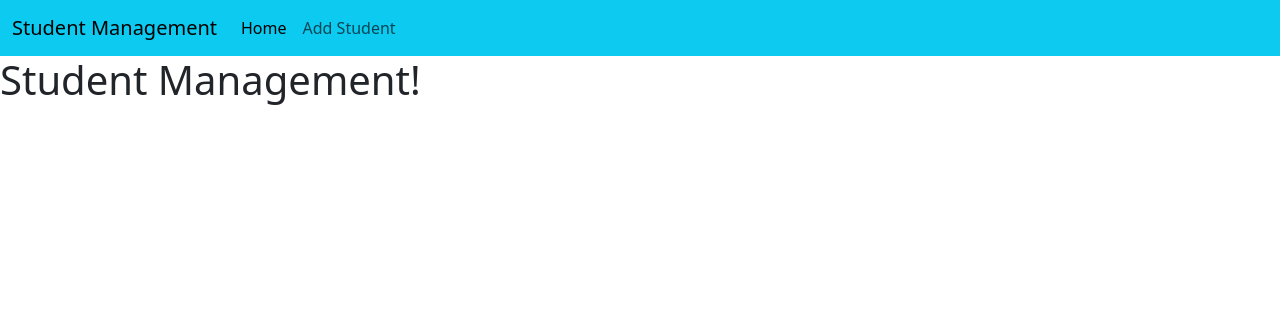
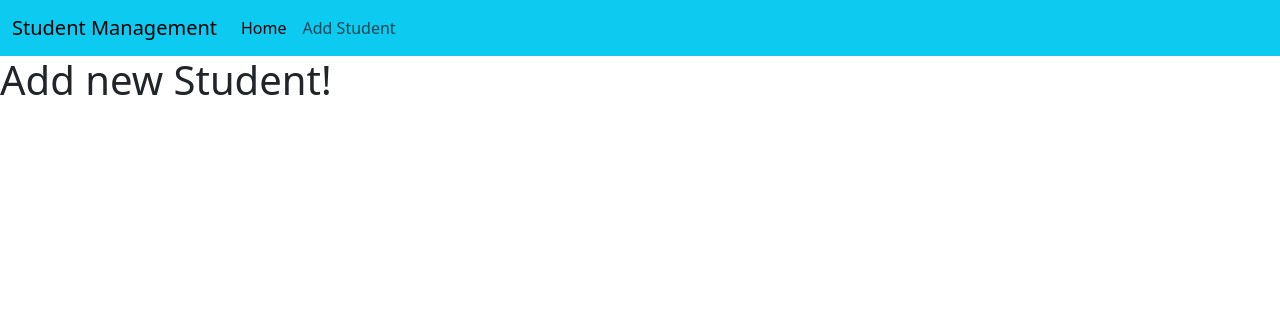
Before and after one commit to devsharifmahmud/std_manage, a Django app: page /std/add-std in a window 1280 px wide. Shown: the top 316 px of the page. Run offline with Django 5.2, Linux system fonts and the light colour scheme.

Commit message:
Update code

```diff
--- a/templates/std/navbar.html
+++ b/templates/std/navbar.html
@@ -10,7 +10,7 @@
           <a class="nav-link active" aria-current="page" href="#">Home</a>
         </li>
         <li class="nav-item">
-          <a class="nav-link" href="#">Add Student</a>
+          <a class="nav-link" href="">Add Student</a>
         </li>
       </ul>
     </div>
--- a/templates/std/std_add.html
+++ b/templates/std/std_add.html
@@ -8,7 +8,7 @@
   </head>
   <body>
     {% include 'std/navbar.html'%}
-    <h1>Student Management!</h1>
+    <h1>Add new Student!</h1>
     <script src="https://cdn.jsdelivr.net/npm/bootstrap@5.3.8/dist/js/bootstrap.bundle.min.js" integrity="sha384-FKyoEForCGlyvwx9Hj09JcYn3nv7wiPVlz7YYwJrWVcXK/BmnVDxM+D2scQbITxI" crossorigin="anonymous"></script>
   </body>
 </html>
```
